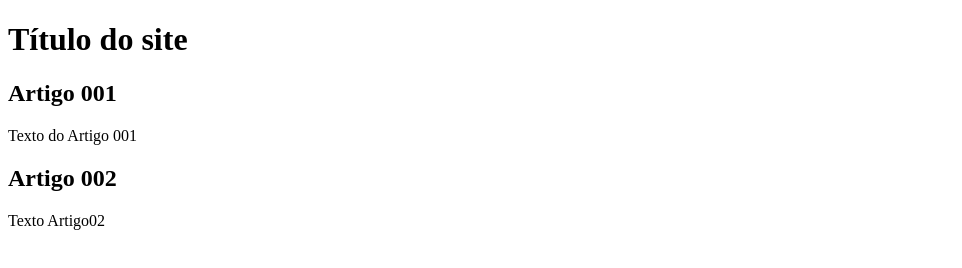
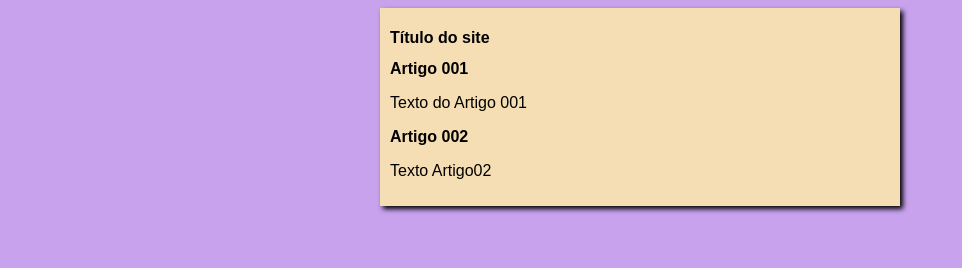
Before and after one commit to garobiel/projeto_site, a plain HTML site: page index.html in a window 1280 px wide. Shown: the whole page, without its empty margins (0-962 px from the left). Drawn offline with Linux system fonts and the light colour scheme.

Commit message:
Iniciei o desing

```diff
--- /dev/null
+++ b/estilo/style.css
@@ -0,0 +1,18 @@
+* {
+    font-family: Arial, Helvetica, sans-serif;
+    font-size: 16px;
+
+}
+body {
+    background-color: rgb(201, 162, 238);
+
+}
+
+main {
+    background-color: wheat;
+    width: 500px;
+    margin: auto;
+    padding: 10px;
+    box-shadow: 3px 3px 5px black;
+
+}
--- a/index.html
+++ b/index.html
@@ -4,6 +4,7 @@
     <meta charset="UTF-8">
     <meta name="viewport" content="width=device-width, initial-scale=1.0">
     <title>Titulo do site</title>
+   <link rel="stylesheet" href="estilo/style.css">
 </head>
 <body>
     <main>
```
